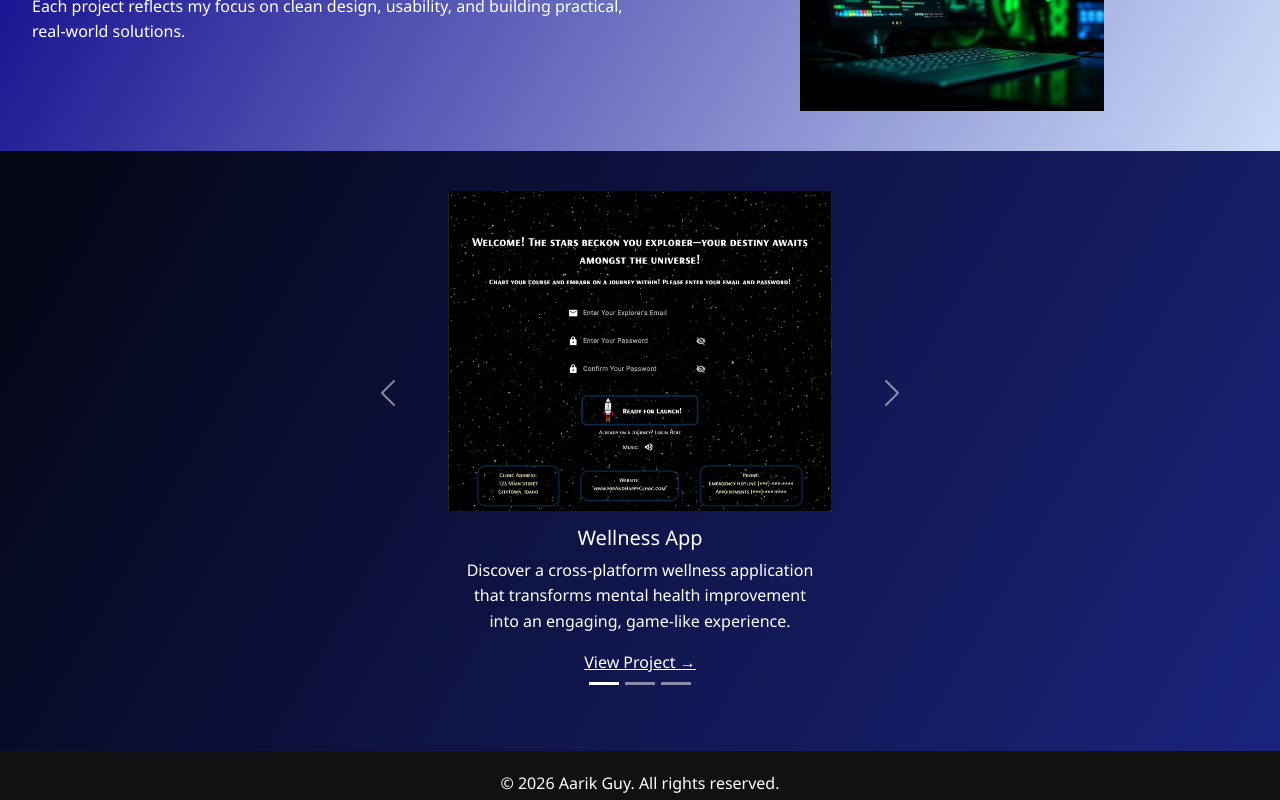
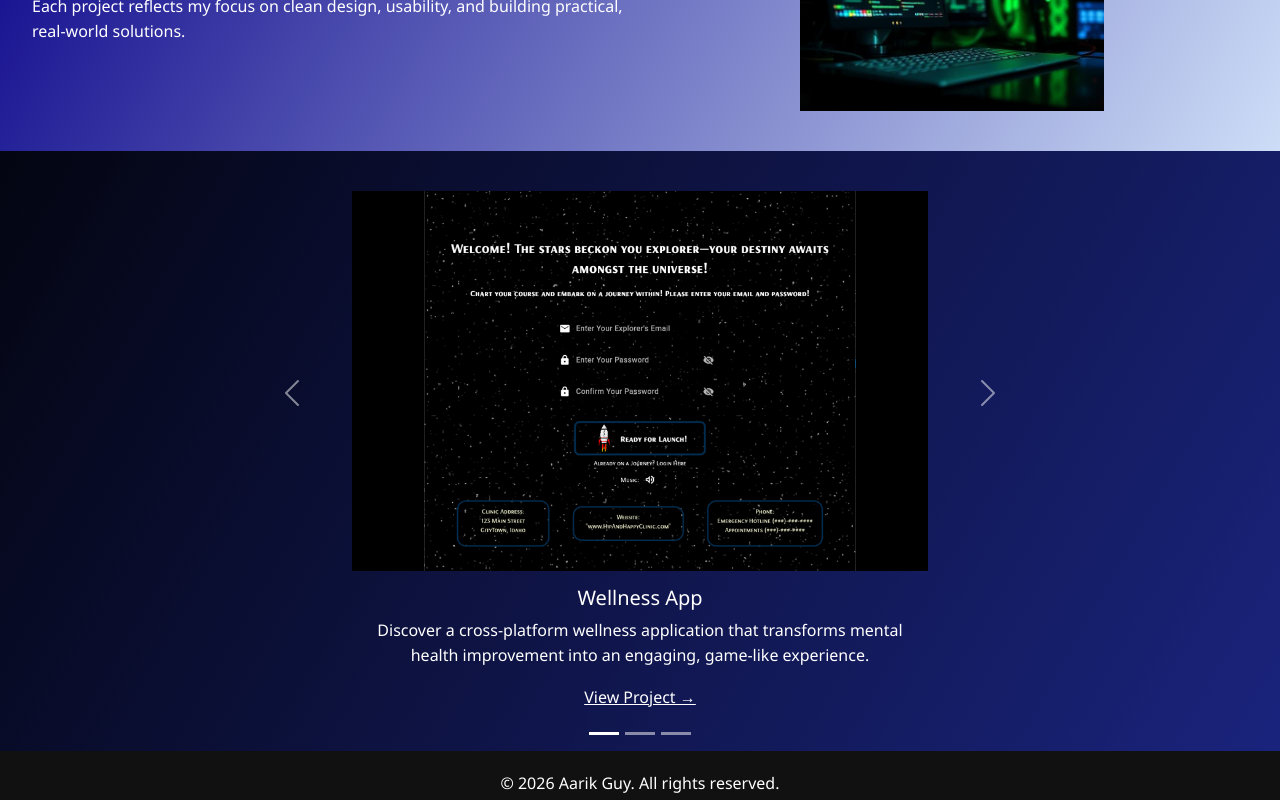
Before and after one commit to AarikGuy/Portfolio, a React (Vite) app in the folder frontend/: page /projects in a window 1280 px wide. Shown: the part 313-1113 px from the top of the page. Built offline with nearby package versions, Linux system fonts and the light colour scheme.

Commit message:
Fixed carousel viewport

```diff
--- a/frontend/src/App.css
+++ b/frontend/src/App.css
@@ -279,7 +279,7 @@ footer p{
 }
 
 #carouselExampleCaptions {
-    width: 30%;
+    width: min(45%, 700px);
     margin: 40px auto;
     overflow: visible;
     position: relative;
@@ -300,14 +300,21 @@ footer p{
 
 .carousel-image-wrapper {
   width: 100%;
-  height: 320px;
-  overflow: hidden;
+  height: 380px;
+  background: #000;
+  display: flex;
+  align-items: center;
+  justify-content: center;
 }
 
 .carousel-image {
   width: 100%;
   height: 100%;
-  object-fit: cover;
+  object-fit: contain;
   object-position: center;
   display: block;
 }
+
+.carousel-indicators{
+    bottom: -50px;
+}
--- a/frontend/src/components/ProjectCarousel.jsx
+++ b/frontend/src/components/ProjectCarousel.jsx
@@ -49,7 +49,7 @@ function ProjectCarousel() {
             <div className="carousel-image-wrapper">
             <img
               src={project.image}
-              className="d-block w-100"
+              className="carousel-image"
               alt={project.title}
             />
             </div>
```
